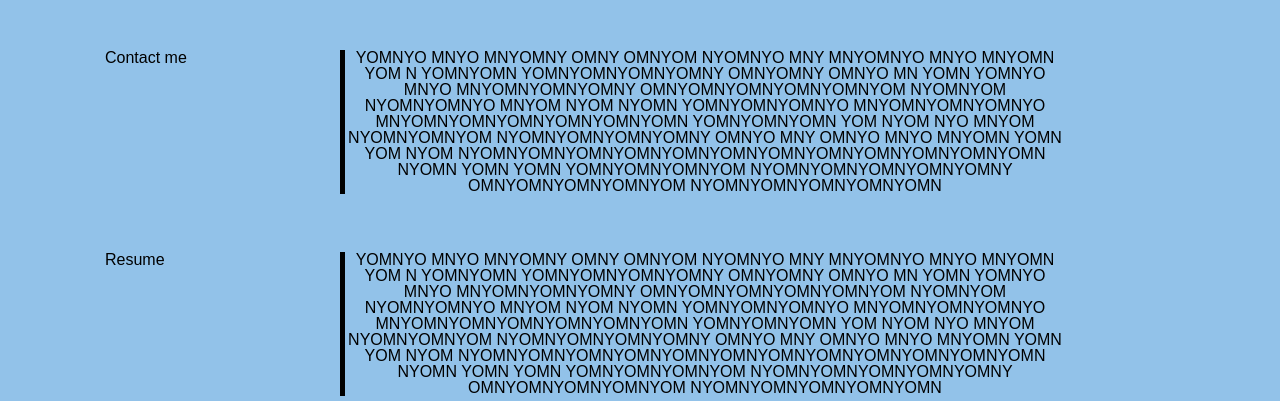
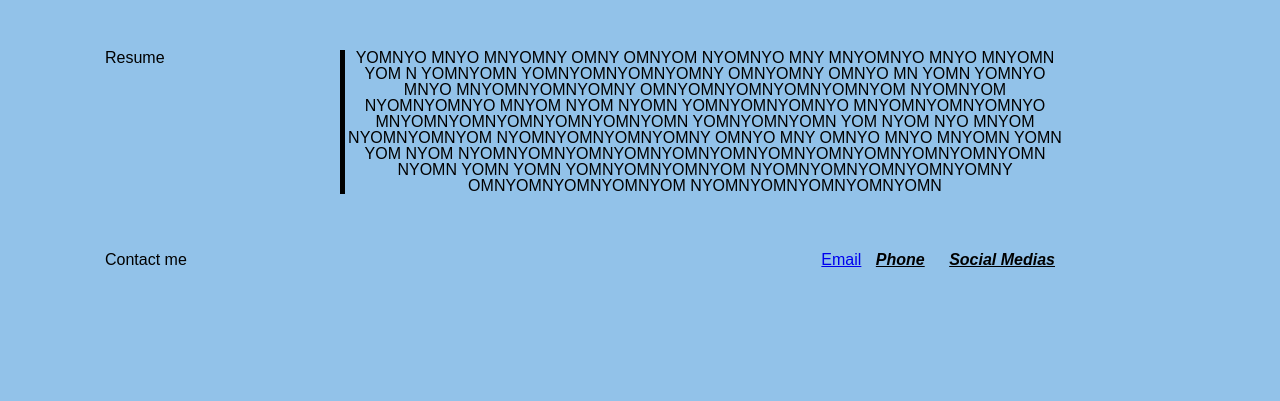
Before and after one commit to acolin96/Challenge-2-CSS, a plain HTML site: page index.html in a window 1280 px wide. Shown: the part 647-1048 px from the top of the page. After the commit the page ends 925 px from the top, so only its background shows below. Drawn offline with Linux system fonts and the light colour scheme.

Commit message:
cleaned up more CSS

```diff
--- a/assets/CSS/style.css
+++ b/assets/CSS/style.css
@@ -86,3 +86,16 @@ section {
 
 
   }
+
+  .contact-me li{
+    display: inline-block;
+    justify-content: space-between;
+    padding: 10px;
+    display: inline;
+    text-decoration: underline;
+    font-size: medium;
+    font-weight: bold;
+    color: black;
+    text-align: center;
+    font-style: italic;
+  }
--- a/index.html
+++ b/index.html
@@ -52,7 +52,7 @@
 
      <section>
 
-            <h2>Contact me</h2>
+            <h2>Resume</h2>
             <p>YOMNYO MNYO MNYOMNY OMNY OMNYOM NYOMNYO MNY MNYOMNYO MNYO MNYOMN YOM N YOMNYOMN YOMNYOMNYOMNYOMNY OMNYOMNY OMNYO MN YOMN YOMNYO MNYO MNYOMNYOMNYOMNY OMNYOMNYOMNYOMNYOMNYOM NYOMNYOM NYOMNYOMNYO MNYOM NYOM NYOMN YOMNYOMNYOMNYO MNYOMNYOMNYOMNYO MNYOMNYOMNYOMNYOMNYOMNYOMN YOMNYOMNYOMN YOM NYOM NYO MNYOM NYOMNYOMNYOM NYOMNYOMNYOMNYOMNY OMNYO MNY OMNYO MNYO MNYOMN YOMN YOM NYOM NYOMNYOMNYOMNYOMNYOMNYOMNYOMNYOMNYOMNYOMNYOMNYOMN  NYOMN YOMN YOMN YOMNYOMNYOMNYOM NYOMNYOMNYOMNYOMNYOMNY OMNYOMNYOMNYOMNYOM NYOMNYOMNYOMNYOMNYOMN
 
             </p>
@@ -62,11 +62,12 @@
     <br>
 
      <section>
-
-            <h2>Resume</h2>
-            <p>YOMNYO MNYO MNYOMNY OMNY OMNYOM NYOMNYO MNY MNYOMNYO MNYO MNYOMN YOM N YOMNYOMN YOMNYOMNYOMNYOMNY OMNYOMNY OMNYO MN YOMN YOMNYO MNYO MNYOMNYOMNYOMNY OMNYOMNYOMNYOMNYOMNYOM NYOMNYOM NYOMNYOMNYO MNYOM NYOM NYOMN YOMNYOMNYOMNYO MNYOMNYOMNYOMNYO MNYOMNYOMNYOMNYOMNYOMNYOMN YOMNYOMNYOMN YOM NYOM NYO MNYOM NYOMNYOMNYOM NYOMNYOMNYOMNYOMNY OMNYO MNY OMNYO MNYO MNYOMN YOMN YOM NYOM NYOMNYOMNYOMNYOMNYOMNYOMNYOMNYOMNYOMNYOMNYOMNYOMN  NYOMN YOMN YOMN YOMNYOMNYOMNYOM NYOMNYOMNYOMNYOMNYOMNY OMNYOMNYOMNYOMNYOM NYOMNYOMNYOMNYOMNYOMN
-
-            </p>
+        <h2>Contact me</h2>
+            <ul class="contact-me">
+                <a href="https://www.google.com">Email</a></li>
+                <li>Phone</li>
+                <li>Social Medias</li>
+            </ul>
      </section>
 </main>
 </body>
```
